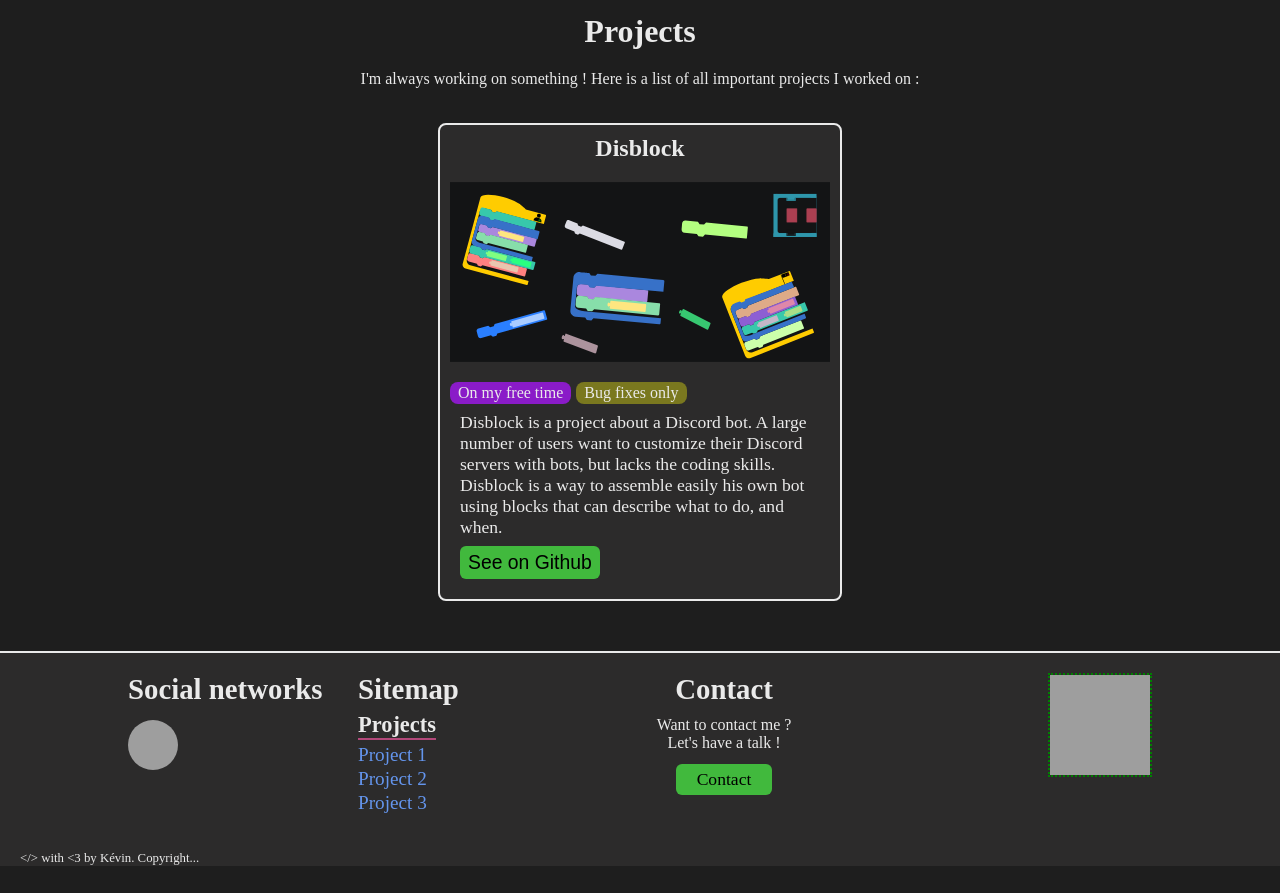
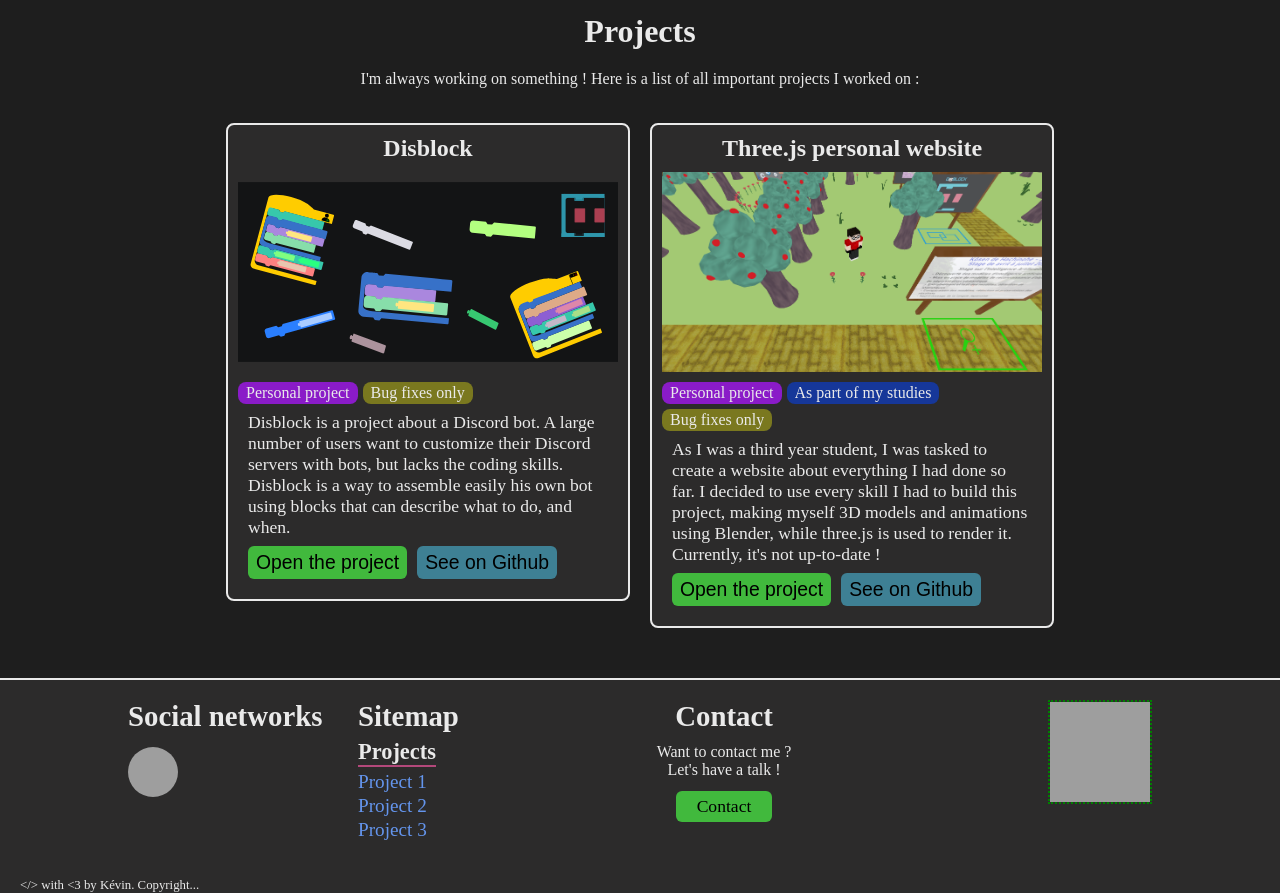
Before and after one commit to LJ5O/website, a Vue app: page / in a window 1280 px wide. Shown: the part 2360-3253 px from the top of the page. Before the commit the page ends 3226 px from the top, so only its background shows below. Built offline with nearby package versions, Linux system fonts and the light colour scheme; grey boxes are pictures that could not be loaded.

Commit message:
Added portfolio project to website
Also added a secondary button on projects display

```diff
--- a/src/assets/localization/en/localization.json
+++ b/src/assets/localization/en/localization.json
@@ -29,11 +29,20 @@
         "disblock":{
           "title": "Disblock",
           "desc": "Disblock is a project about a Discord bot. A large number of users want to customize their Discord servers with bots, but lacks the coding skills. Disblock is a way to assemble easily his own bot using blocks that can describe what to do, and when.",
-          "button_text": "See on Github"
+          "button_text": "Open the project",
+          "button2_text": "See on Github"
+        },
+        "portfolio":{
+          "title": "Three.js personal website",
+          "desc": "As I was a third year student, I was tasked to create a website about everything I had done so far. I decided to use every skill I had to build this project, making myself 3D models and animations using Blender, while three.js is used to render it. Currently, it's not up-to-date !",
+          "button_text": "Open the project",
+          "button2_text": "See on Github"
         }
       },
       "tags":{
-        "home": "On my free time",
+        "home": "Personal project",
+        "school": "As part of my studies",
+        "research": "Research project",
         "active": "Active",
         "bugs_only": "Bug fixes only",
         "archived": "Archived"
--- a/src/components/home/projects.vue
+++ b/src/components/home/projects.vue
@@ -21,6 +21,7 @@
                     <p>{{ e.desc }}</p>
                 </article>
                 <a :href="e.buttonLink" target="_blank"><button class="button project_button">{{ e.buttonText }}</button></a>
+                <a :href="e.button2Link" target="_blank" v-if="e.button2Link"><button class="button project_button_secondary">{{ e.button2Text }}</button></a>
             </div>
         </div>
 
@@ -32,6 +33,7 @@
     import projectTag from './libs/projectTag.vue';
 
     import disblockSvg from "@/assets/svg/projects/disblock.svg";
+    import portfolioImg from "@/assets/img/portfolio.png";
 
     import {useI18n} from 'vue-i18n';
     const i18n = useI18n();
@@ -40,7 +42,9 @@
         home:'#8a1bc8',
         active:'#598609',
         bugs_only:'#7a781f',
-        archived: '#6c5e73'
+        archived: '#6c5e73',
+        school: '#163799',
+        research: '#3ba1c8'
     };
 
     const projctsInfo = [{
@@ -48,9 +52,24 @@
         title: i18n.t("home.projects.project.disblock.title"),
         desc:i18n.t("home.projects.project.disblock.desc"),
         buttonText:i18n.t("home.projects.project.disblock.button_text"),
-        buttonLink:"https://github.com/Disblock/WebApp",
+        buttonLink:"https://disblock.xyz",
+        button2Text:i18n.t("home.projects.project.disblock.button2_text"),
+        button2Link:"https://github.com/Disblock/WebApp",
         tags:[
             {title:i18n.t("home.projects.tags.home"), colour:tagsColours.home},
+            {title:i18n.t("home.projects.tags.bugs_only"), colour:tagsColours.bugs_only}
+        ]
+    },{
+        picture: portfolioImg,
+        title: i18n.t("home.projects.project.portfolio.title"),
+        desc:i18n.t("home.projects.project.portfolio.desc"),
+        buttonText:i18n.t("home.projects.project.portfolio.button_text"),
+        buttonLink:"https://portfolio.taccoen.dev/",
+        button2Text:i18n.t("home.projects.project.portfolio.button2_text"),
+        button2Link:"https://github.com/LJ5O/portfolio",
+        tags:[
+            {title:i18n.t("home.projects.tags.home"), colour:tagsColours.home},
+            {title:i18n.t("home.projects.tags.school"), colour:tagsColours.school},
             {title:i18n.t("home.projects.tags.bugs_only"), colour:tagsColours.bugs_only}
         ]
     }];
@@ -84,7 +103,7 @@
     }
     .project{
         max-width: 400px;
-        max-height: 600px;
+        max-height: fit-content;
         width: 100%;
         height: 100%;
         background-color: #2c2b2b;
@@ -130,4 +149,9 @@
         background-color: rgb(65, 185, 61);
         font-size: 1.1em;
     }
+    .project_button_secondary{
+        background-color: rgb(62, 128, 148);
+        font-size: 1.1em;
+        margin-left: 10px;
+    }
 </style>
```
Also changed, not shown: src/assets/img/portfolio.png (added).
